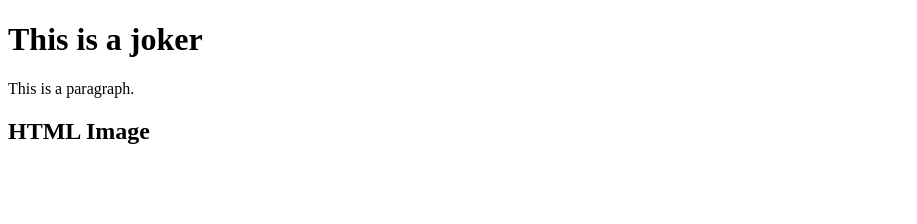
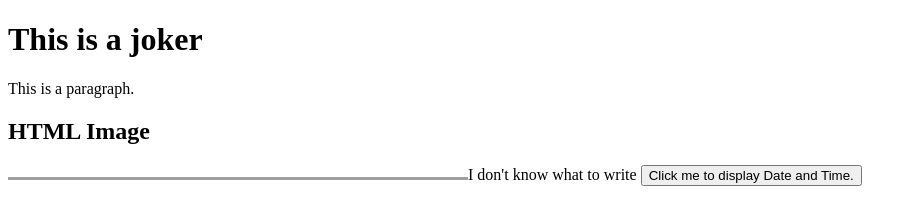
Before and after one commit to Starwarssss/halo, a plain HTML site: page index.html in a window 1280 px wide. Shown: the whole page, without its empty margins (0-917 px from the left). Drawn offline with Linux system fonts and the light colour scheme; grey boxes are pictures that could not be loaded.

Commit message:
Update index.html

```diff
--- a/index.html
+++ b/index.html
@@ -8,6 +8,12 @@
 
   <h2>HTML Image</h2>
 <img src="https://cdn.mos.cms.futurecdn.net/snbrHBRigvvzjxNGuUtcck.jpg" alt="Flowers in Chania" width="460" height="3
+<h2>I don't know what to write</h2>
 
+<button type="button"
+onclick="document.getElementById('demo').innerHTML = Date()">
+Click me to display Date and Time.</button>
+
+<p id="demo"></p>
 </body>
 </html>
```
